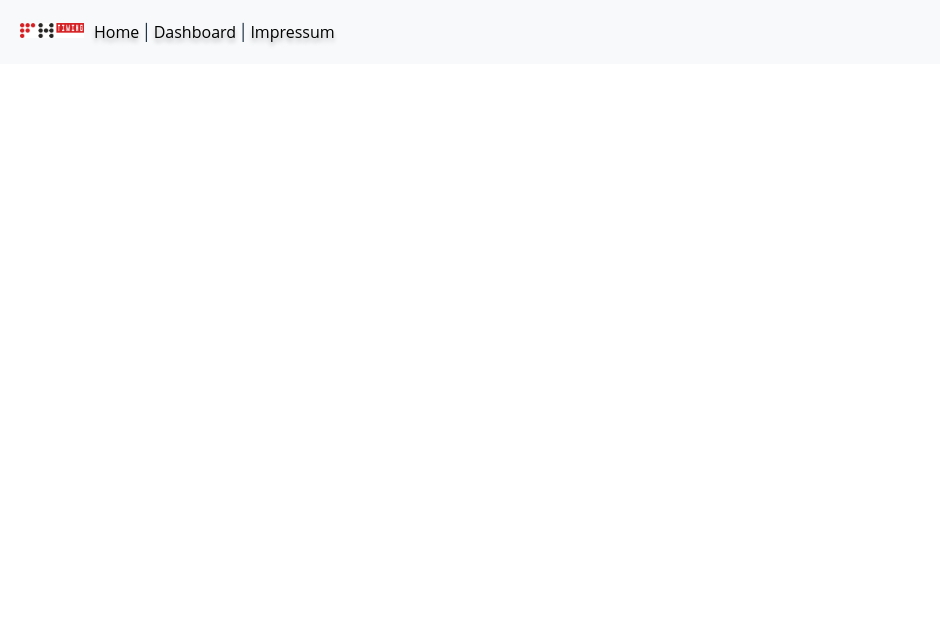
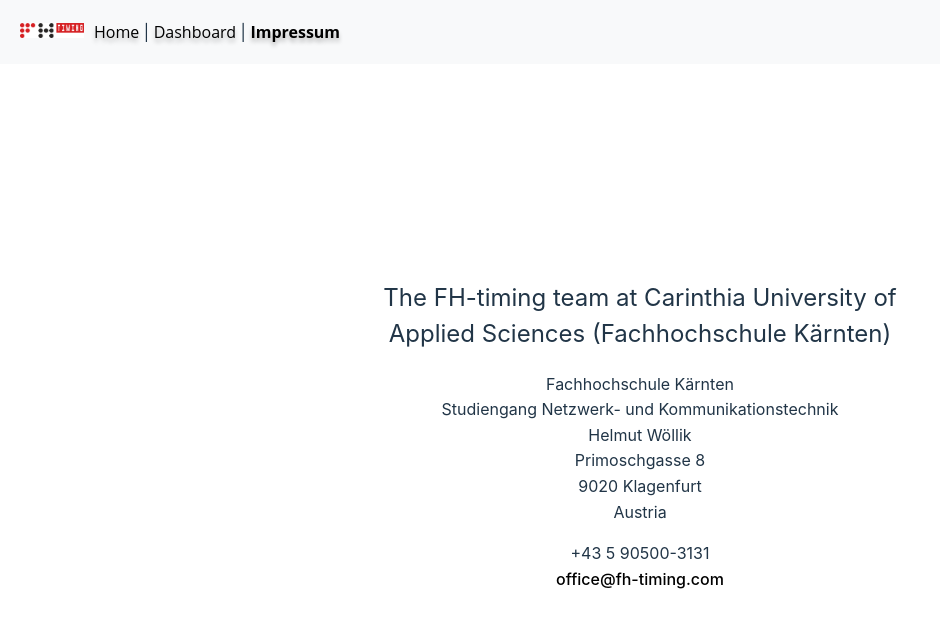
Before and after one commit to szeminator/fhtiming, a Vue app in the folder dashboard/: page /impressum in a window 1280 px wide. Shown: the top 628 px of the page, without its empty margins (0-940 px from the left). Built offline with nearby package versions, Linux system fonts and the light colour scheme.

Commit message:
add impressum file and link

```diff
--- a/dashboard/src/router.ts
+++ b/dashboard/src/router.ts
@@ -1,6 +1,7 @@
 import { createRouter, createWebHistory } from 'vue-router';
 import StartDialog from './components/StartDialog.vue';
 import Dashboard from './components/Dashboard.vue';
+import Impressum from './views/Impressum.vue';
 
 const routes = [
   {
@@ -11,6 +12,10 @@ const routes = [
     path: '/dashboard',
     component: Dashboard
   },
+  {
+    path: '/impressum',
+    component: Impressum
+  },
 ];
 
 const router = createRouter({
--- /dev/null
+++ b/dashboard/src/views/Impressum.vue
@@ -0,0 +1,52 @@
+<template>
+    <div class="impressum">
+        <div class="content">
+            <p class="lead">The FH-timing team at Carinthia University of Applied Sciences (Fachhochschule Kärnten)</p>
+            <p class="address">
+                Fachhochschule Kärnten<br>
+                Studiengang Netzwerk- und Kommunikationstechnik<br>
+                Helmut Wöllik<br>
+                Primoschgasse 8<br>
+                9020 Klagenfurt<br>
+                Austria<br>
+            </p>
+            <p class="contact">
+                <span class="glyphicon glyphicon-earphone"></span> +43 5 90500-3131<br>
+                <span class="glyphicon glyphicon-envelope"></span> <a href="mailto:office@fh-timing.com">office@fh-timing.com</a><br>
+            </p>
+        </div>
+    </div>
+</template>
+
+<style scoped>
+.impressum {
+    display: flex;
+    justify-content: center;
+    align-items: center;
+    height: 100vh;
+    padding: 20px;
+    box-sizing: border-box;
+}
+
+.content {
+    max-width: 600px;
+}
+
+.lead {
+    font-size: 1.5em;
+    margin-bottom: 20px;
+}
+
+.address, .contact {
+    line-height: 1.6;
+}
+
+.contact a {
+    color: #000;
+    text-decoration: none;
+}
+
+.contact a:hover {
+    text-decoration: underline;
+}
+</style>
```
